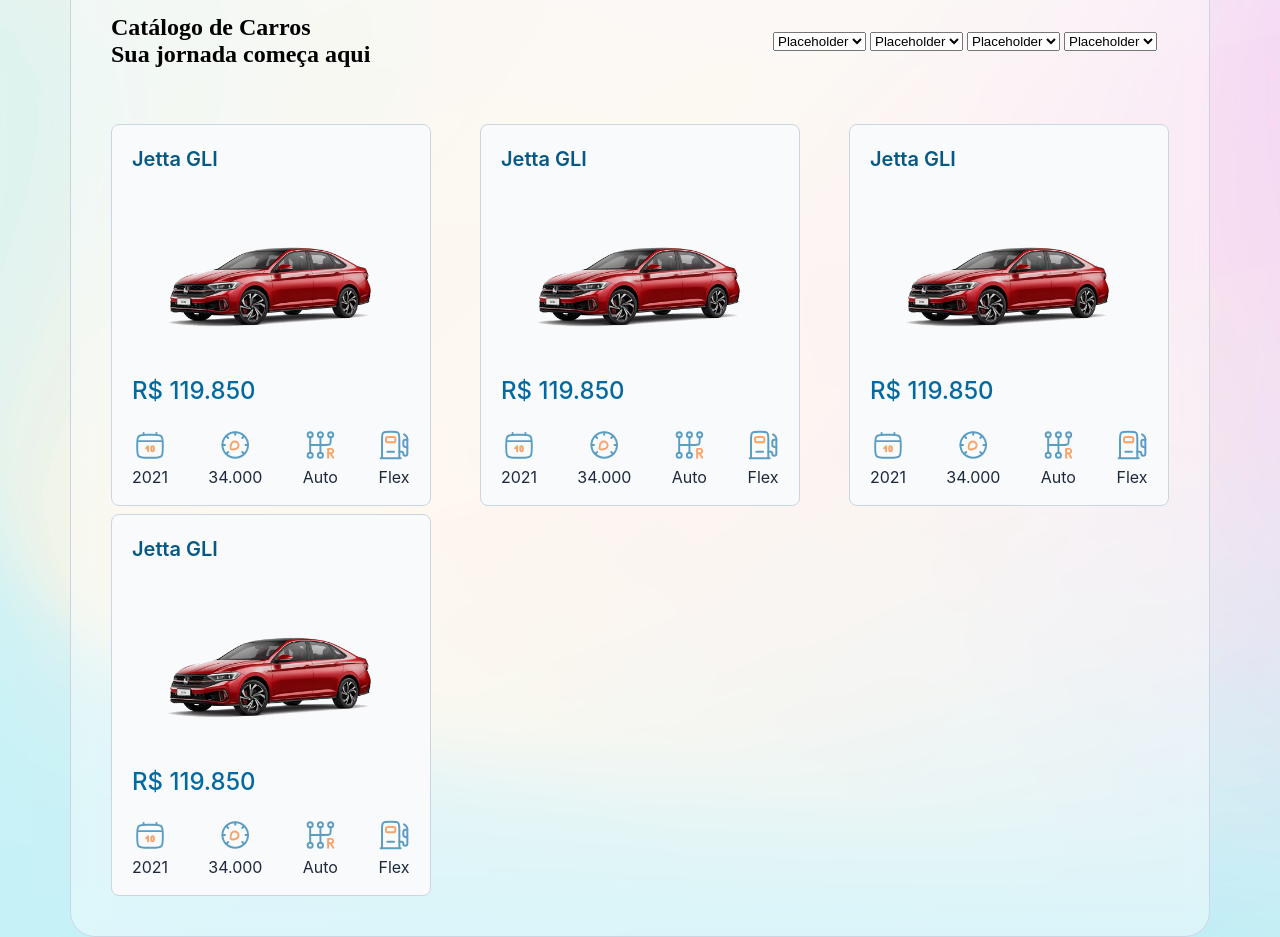
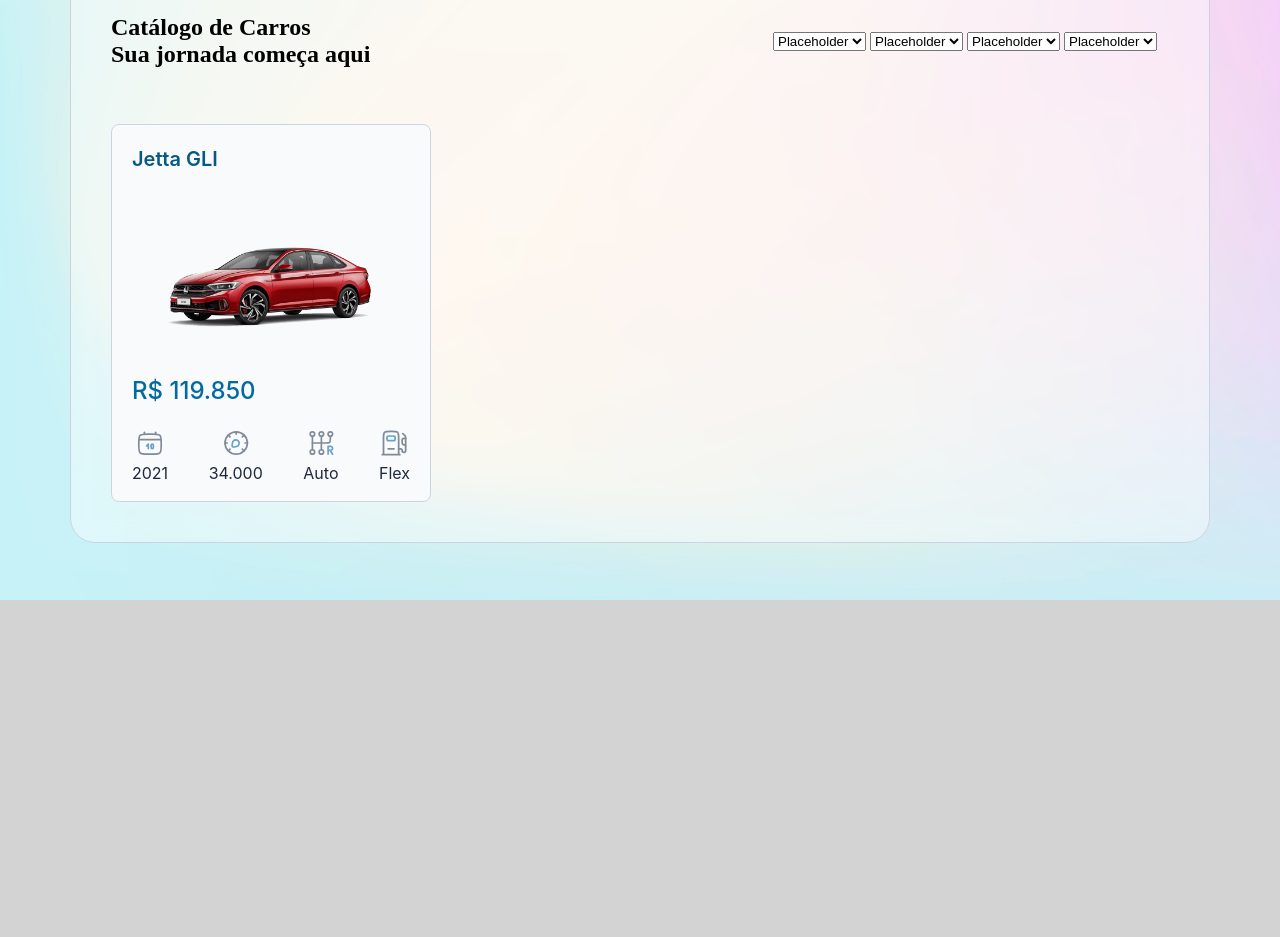
Before and after one commit to seriouslyvictor/Car-Dealer, a plain HTML site: page index.html in a window 1280 px wide. Shown: the part 200-1137 px from the top of the page. After the commit the page ends 800 px from the top, so only its background shows below. Drawn offline with Linux system fonts and the light colour scheme.

Commit message:
Alterado icones para Duotones

```diff
--- a/index.html
+++ b/index.html
@@ -53,74 +53,16 @@
                     <img src="Assets/Fotos_Carros/Jetta_Vermelho.webp" alt="Imagem do Jetta" class="car--img">
                     <span class="car--price">R$ 119.850</span>
                     <div class="car--details">
-                        <span class="icon--container"><img src="Assets/icons/catlogo-linear-time-calendar-date.svg"
+                        <span class="icon--container"><img src="Assets/icons/catlogo-duotone-calendar.svg"
                                 alt="">2021</span>
-                        <span class="icon--container"><img
-                                src="Assets/icons/catlogo-linear-transport-parts-service-spedometer-low.svg" alt="">
+                        <span class="icon--container"><img src="Assets/icons/catlogo-duotone-speedometer.svg" alt="">
                             34.000</span>
-                        <span class="icon--container"><img
-                                src="Assets/icons/catlogo-linear-transport-parts-service-transmission.svg" alt="">
+                        <span class="icon--container"><img src="Assets/icons/catlogo-duotone-transmission.svg" alt="">
                             Auto</span>
-                        <span class="icon--container"><img
-                                src="Assets/icons/catlogo-linear-transport-parts-service-gas-station.svg"
+                        <span class="icon--container"><img src="Assets/icons/catlogo-duotone-fuel.svg"
                                 alt="">Flex</span>
                     </div>
                 </article>
-                <article class="card--car">
-                    <h2 class="car--title">Jetta GLI</h2>
-                    <img src="Assets/Fotos_Carros/Jetta_Vermelho.webp" alt="Imagem do Jetta" class="car--img">
-                    <span class="car--price">R$ 119.850</span>
-                    <div class="car--details">
-                        <span class="icon--container"><img src="Assets/icons/catlogo-linear-time-calendar-date.svg"
-                                alt="">2021</span>
-                        <span class="icon--container"><img
-                                src="Assets/icons/catlogo-linear-transport-parts-service-spedometer-low.svg" alt="">
-                            34.000</span>
-                        <span class="icon--container"><img
-                                src="Assets/icons/catlogo-linear-transport-parts-service-transmission.svg" alt="">
-                            Auto</span>
-                        <span class="icon--container"><img
-                                src="Assets/icons/catlogo-linear-transport-parts-service-gas-station.svg"
-                                alt="">Flex</span>
-                    </div>
-                </article>
-                <article class="card--car">
-                    <h2 class="car--title">Jetta GLI</h2>
-                    <img src="Assets/Fotos_Carros/Jetta_Vermelho.webp" alt="Imagem do Jetta" class="car--img">
-                    <span class="car--price">R$ 119.850</span>
-                    <div class="car--details">
-                        <span class="icon--container"><img src="Assets/icons/catlogo-linear-time-calendar-date.svg"
-                                alt="">2021</span>
-                        <span class="icon--container"><img
-                                src="Assets/icons/catlogo-linear-transport-parts-service-spedometer-low.svg" alt="">
-                            34.000</span>
-                        <span class="icon--container"><img
-                                src="Assets/icons/catlogo-linear-transport-parts-service-transmission.svg" alt="">
-                            Auto</span>
-                        <span class="icon--container"><img
-                                src="Assets/icons/catlogo-linear-transport-parts-service-gas-station.svg"
-                                alt="">Flex</span>
-                    </div>
-                </article>
-                <article class="card--car">
-                    <h2 class="car--title">Jetta GLI</h2>
-                    <img src="Assets/Fotos_Carros/Jetta_Vermelho.webp" alt="Imagem do Jetta" class="car--img">
-                    <span class="car--price">R$ 119.850</span>
-                    <div class="car--details">
-                        <span class="icon--container"><img src="Assets/icons/catlogo-linear-time-calendar-date.svg"
-                                alt="">2021</span>
-                        <span class="icon--container"><img
-                                src="Assets/icons/catlogo-linear-transport-parts-service-spedometer-low.svg" alt="">
-                            34.000</span>
-                        <span class="icon--container"><img
-                                src="Assets/icons/catlogo-linear-transport-parts-service-transmission.svg" alt="">
-                            Auto</span>
-                        <span class="icon--container"><img
-                                src="Assets/icons/catlogo-linear-transport-parts-service-gas-station.svg"
-                                alt="">Flex</span>
-                    </div>
-                </article>
-
             </div>
         </section>
     </main>
--- a/style.css
+++ b/style.css
@@ -190,7 +190,7 @@
 }
 
 .icon--container img {
-    opacity: 0.9;
-    width: 2rem;
-    height: 2rem;
+    opacity: 0.85;
+    width: 1.75rem;
+    height: 1.75rem;
 }
```
Also changed, not shown: Assets/icons/catlogo-duotone-calendar.svg (added), Assets/icons/catlogo-duotone-fuel.svg (added), Assets/icons/catlogo-duotone-speedometer.svg (added), Assets/icons/catlogo-duotone-transmission.svg (added), Assets/icons/catlogo-linear-time-calendar-date.svg (deleted), Assets/icons/catlogo-linear-transport-parts-service-gas-station.svg (deleted), Assets/icons/catlogo-linear-transport-parts-service-spedometer-low.svg (deleted), Assets/icons/catlogo-linear-transport-parts-service-transmission.svg (deleted).
